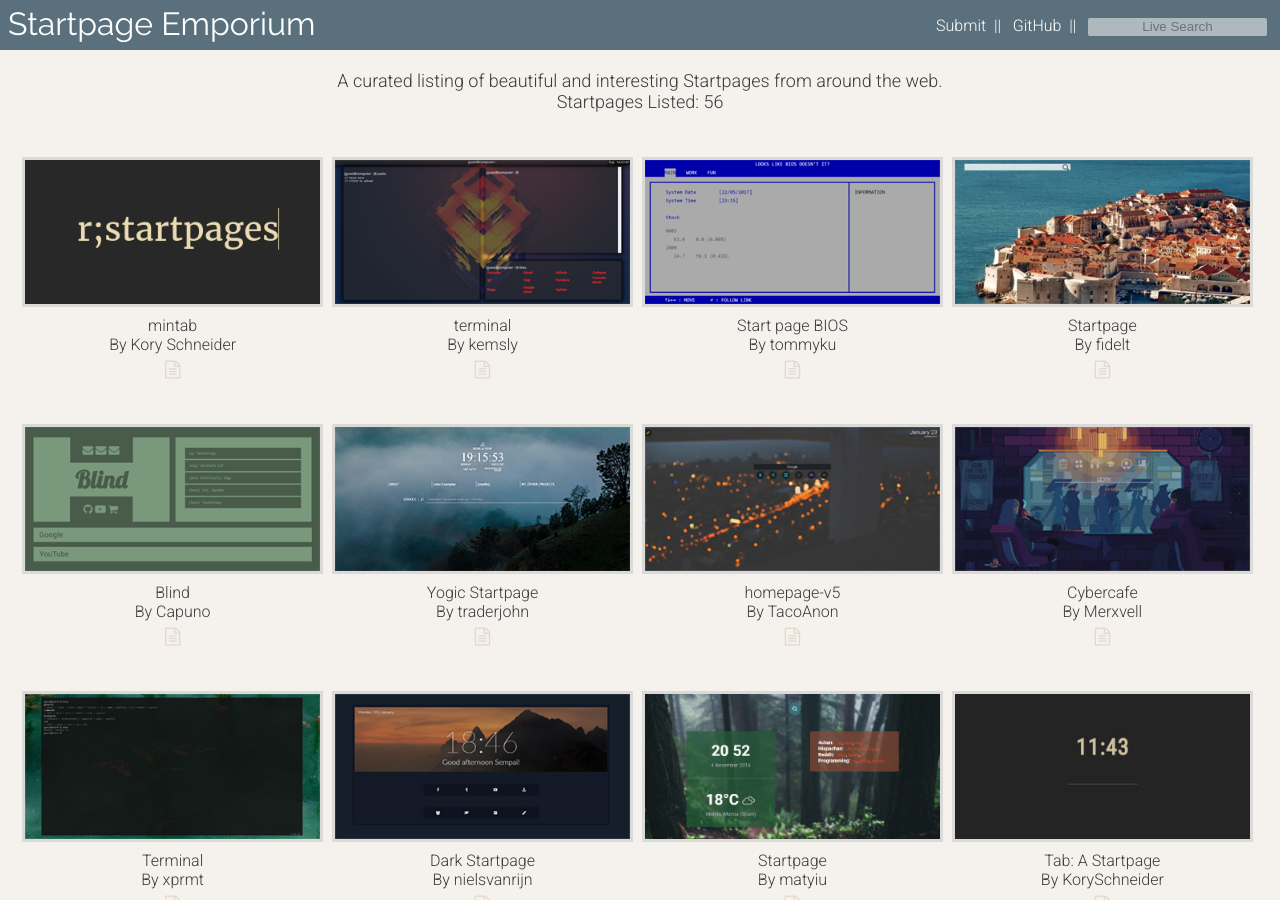
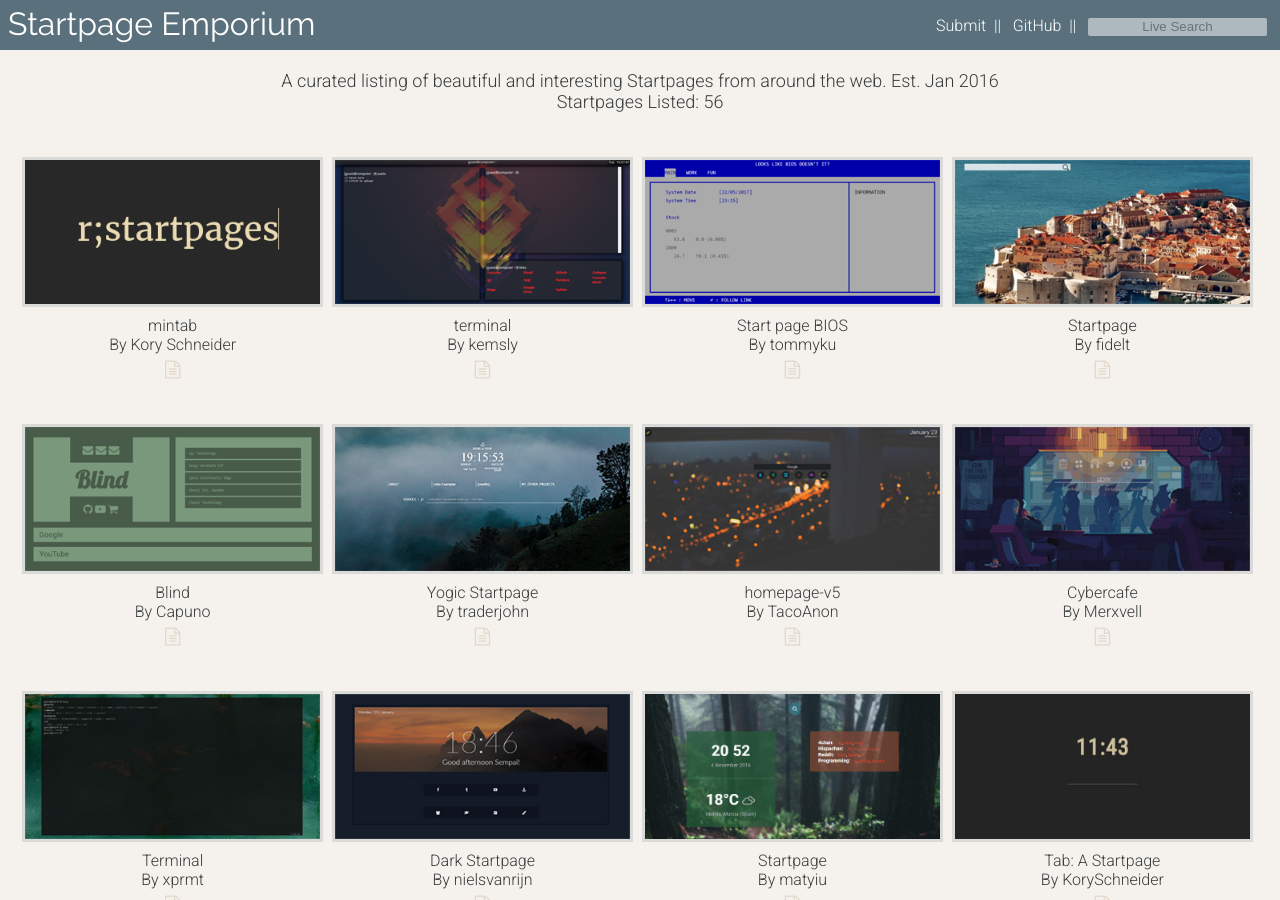
Before and after one commit to Uvacoder/startpages-collected, a Jekyll site: the page built from index.html, in a window 1280 px wide and 900 px high. Built offline with Jekyll 4.4.1, drawn with Linux system fonts in a browser that asks for light colours; nearby versions of some CDN libraries.

Commit message:
Update index.html

```diff
--- a/index.html
+++ b/index.html
@@ -4,7 +4,7 @@ layout: default
 
 <div class="slogan clearfix">
   <h2></h2>
-  <p>A curated listing of beautiful and interesting Startpages from around the web.<br />
+  <p>A curated listing of beautiful and interesting Startpages from around the web. Est. Jan 2016<br />
   Startpages Listed: 56</p>
 </div>
 
```
